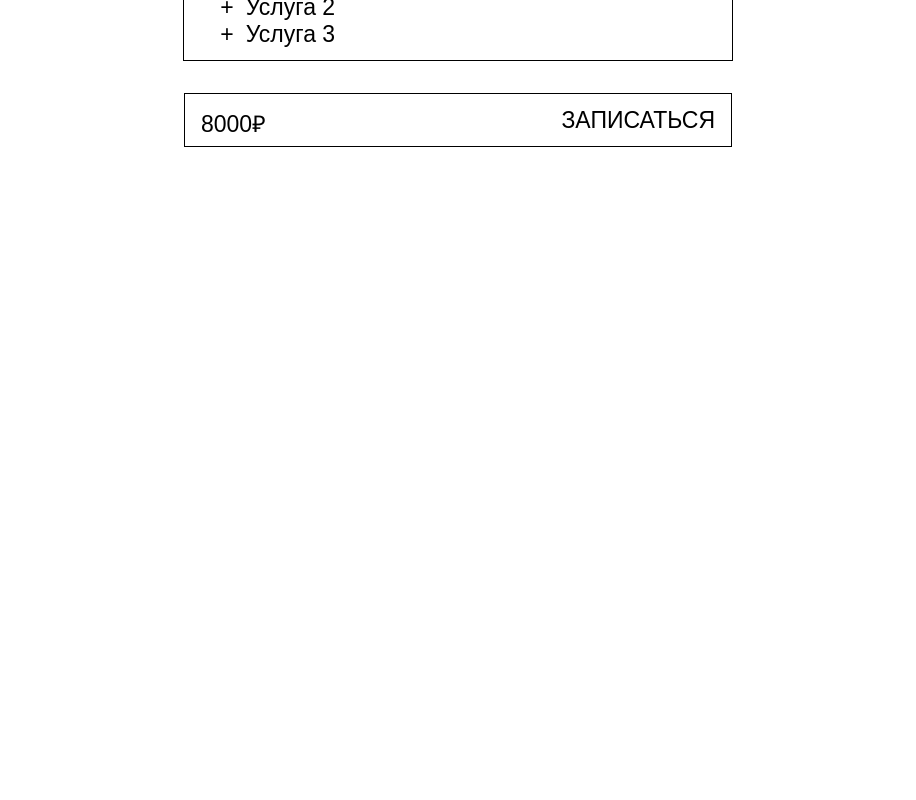
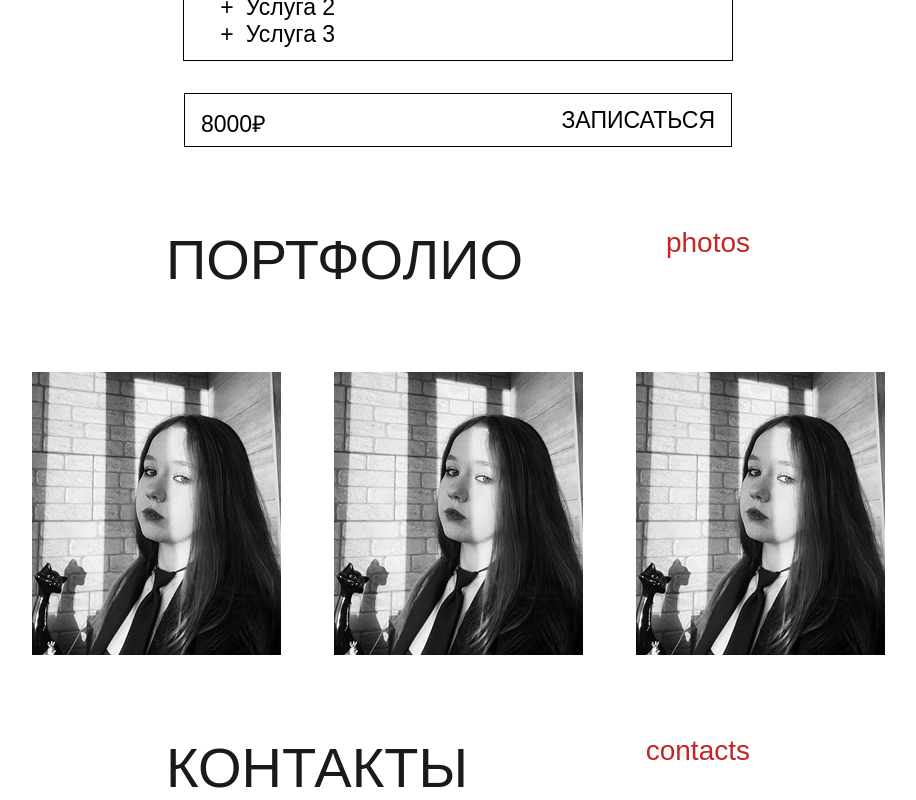
Before and after one commit to ECS1PLE/sophia-photograph, a Next.js app: page / in a window 1280 px wide. Shown: the part 2257-3057 px from the top of the page, without its empty margins (182-1098 px from the left). Before the commit the page ends 2404 px from the top, so only its background shows below. Built offline with nearby package versions, Linux system fonts and the light colour scheme; a web font is replaced by a local one.

Commit message:
Add portfolio block

```diff
--- a/app/components/Blocks/PhotosBlock.tsx
+++ b/app/components/Blocks/PhotosBlock.tsx
@@ -15,9 +15,9 @@ const PhotosBlock: React.FC<PhotosBlockProps> = ({ img1, img2, img3 }) => {
     <div
       className={`w-full max-w-[853px] mx-auto flex flex-wrap ${isMobile ? "justify-center" : "justify-between"} ${isMobile ? "gap-[12px]" : ""}`}
     >
-      <img src={img1} alt="photo 1" className="w-[249px] h-[283px] object-cover" />
-      <img src={img2} alt="photo 2" className="w-[249px] h-[283px] object-cover" />
-      <img src={img3} alt="photo 3" className="w-[249px] h-[283px] object-cover" />
+      <img src={img1} className="w-[249px] h-[283px] object-cover" />
+      <img src={img2} className="w-[249px] h-[283px] object-cover" />
+      <img src={img3} className="w-[249px] h-[283px] object-cover" />
     </div>
   );
 };
--- a/app/page.tsx
+++ b/app/page.tsx
@@ -29,6 +29,9 @@ export default function Home() {
       <PhotosBlock img1="./images/photo1.png" img2="./images/photo1.png" img3="./images/photo1.png"/>
       <Header textRu="УСЛУГИ" textEn="services" />
       <ServiceBlocks />
+      <Header textRu="ПОРТФОЛИО" textEn="photos" />
+      <PhotosBlock img1="./images/photo1.png" img2="./images/photo1.png" img3="./images/photo1.png"/>
+      <Header textRu="КОНТАКТЫ" textEn="contacts" />
     </Container>
   );
 }
```
